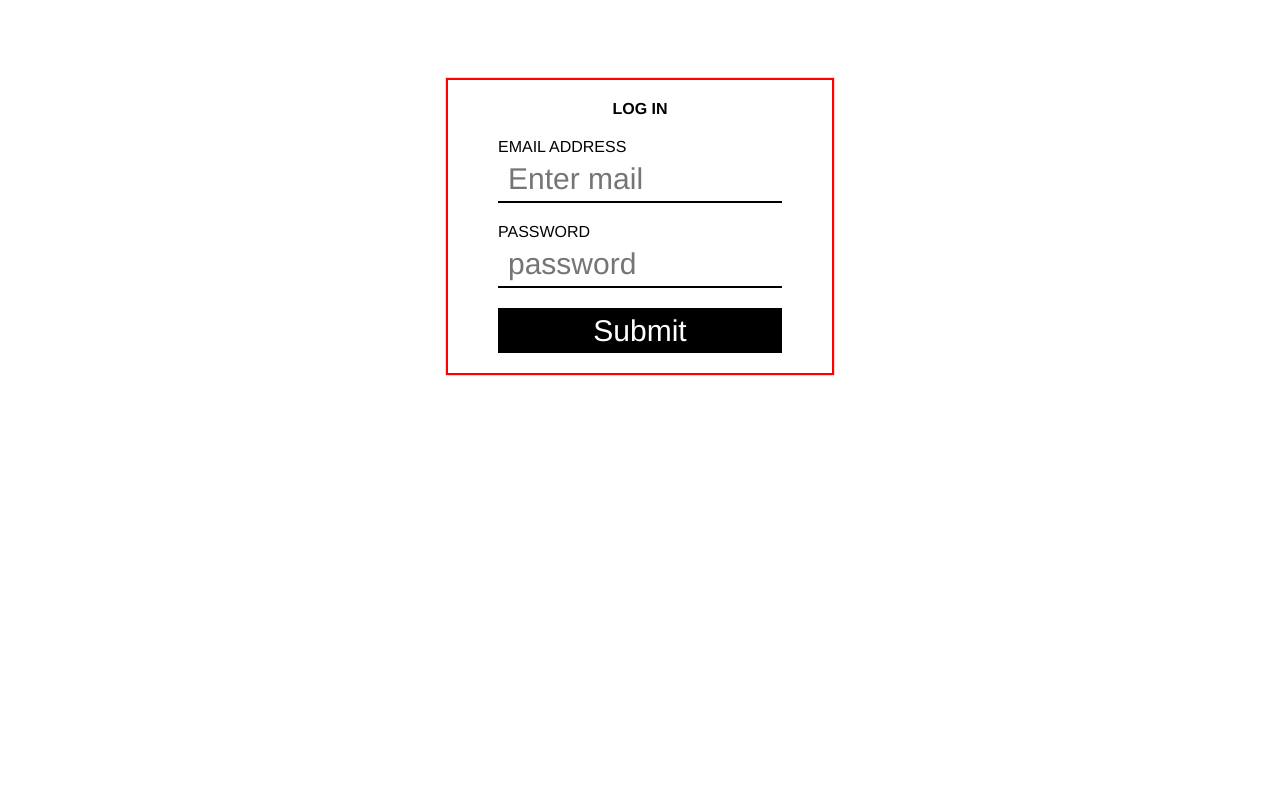
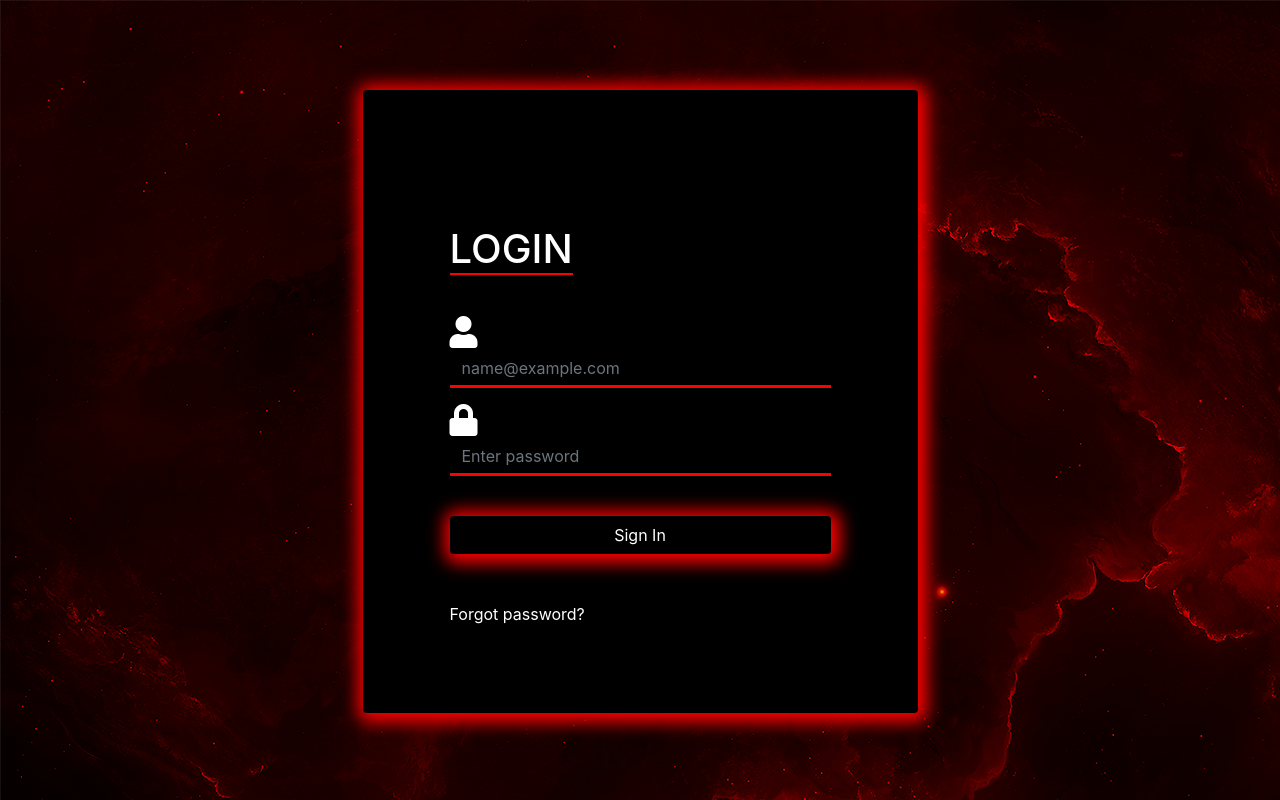
Before and after one commit to PrinceAzu/JavaScript_Practice, a plain HTML site: page index.html in a window 1280 px wide. Drawn offline with Linux system fonts and the light colour scheme.

Commit message:
Login page

```diff
--- a/Assets/CSS/display.css
+++ b/Assets/CSS/display.css
@@ -17,3 +17,7 @@
 .w-70 {
     width: 70%;
 }
+
+.w-100 {
+    width: 100%;
+}
--- /dev/null
+++ b/Assets/CSS/space.css
@@ -0,0 +1,28 @@
+.mt-10 {
+    margin-top: 10px;
+}
+
+.mt-20 {
+    margin-top: 20px;
+}
+
+.mt-60 {
+    margin-top: 60px;
+}
+
+.mt-70 {
+    margin-top: 70px;
+}
+
+.mt-90 {
+    margin-top: 90px;
+}
+
+.pt-0 {
+    padding-top: 0;
+}
+
+.px-50 {
+    padding-left: 50px;
+    padding-right: 50px;
+}
--- /dev/null
+++ b/Assets/CSS/styles.css
@@ -0,0 +1,55 @@
+@import url('./display.css');
+@import url('./space.css');
+
+* {
+    text-decoration: none;
+    list-style: none;
+    outline: none;
+}
+
+body {
+    background: url(../Images/807540.png);
+    /* background-position: center; */
+}
+
+.centered {
+    display: flex;
+    align-items: center;
+    justify-content: center;
+}
+
+.bg-black {
+    background-color: black;
+}
+
+.box-shadow {
+    box-shadow: 2px 2px 17px 7px red;
+}
+
+form {
+    padding: 50px 50px;
+    /* margin: 10vh auto 0 auto; */
+    /* box-shadow: 0 0 1px 2px red; */
+}
+
+
+h4 {
+    font-size: 40px;
+    border-bottom: 2px solid red;
+    display: inline-block;
+}
+
+.color {
+    color: white;
+}
+
+.no-border {
+    border: 0;
+    box-shadow: none;
+    background-color: transparent;
+    border-radius: 0;
+}
+
+.red-bottom {
+    border-bottom: 3px solid red;
+}
--- a/index.html
+++ b/index.html
@@ -4,27 +4,30 @@
     <meta charset="UTF-8">
     <meta name="viewport" content="width=device-width, initial-scale=1.0">
     <meta http-equiv="X-UA-Compatible" content="ie=edge">
-    <!-- <link rel="stylesheet" href="./Assets/CSS/bootstrap.min.css"> -->
-    <link rel="stylesheet" href="./Assets/CSS/style.css">
+    <link rel="stylesheet" href="./Assets/CSS/bootstrap.min.css">
+    <link rel="stylesheet" href="./Assets/CSS/styles.css">
+    <link rel="stylesheet" href="https://cdnjs.cloudflare.com/ajax/libs/font-awesome/5.9.0/css/all.min.css">
     <title>Login Page</title>
 </head>
 <body>
-    <form class="">
-        <h4 class="centered">LOG IN</h4>
-        <div class="form-group input-group">
-            <label class="form-control-label" for="email">Email Address</label>
-            <input class="form-control name="email" id="email" placeholder="Enter mail" type="text">
+    <div class="container">
+        <div class="card text-white bg-black w-50 mx-auto mt-90 p-3 box-shadow">
+            <div class="card-body">
+                <form class="">
+                    <h4 class="mt-5">LOGIN</h4>
+                    <hr>
+                    <div class="form-group w-100">
+                        <i class="fas fa-user fa-2x"></i>
+                        <input class="form-control no-border red-bottom" type="text" id="email" placeholder="name@example.com" name="email">
+                    </div>
+                    <div class="form-group w-100">
+                        <i class="fas fa-lock fa-2x"></i>
+                        <input class="form-control no-border red-bottom" id="password" placeholder="Enter password" type="password">
+                    </div>
+                    <button class="btn bg-black mt-4 w-100 box-shadow color mb-5" type="submit">Sign In</button>
+                    <a class="text-white" href="#">Forgot password?</a>
+                </form>
+            </div>
         </div>
-        <div class="form-group input-group w-40">
-            <label class="form-control-label">Password</label>
-            <input class="form-control " name="password" id="password" placeholder="password">
-        </div>
-        <div class="input group">
-            <button class="btn ">Submit</button>
-        </div>
-
-
-    </form>
-
 </body>
 </html>
```
Also changed, not shown: Assets/Images/146084.png (added), Assets/Images/227303.jpg (added), Assets/Images/807540.png (added), Assets/Images/abstraction_red_black_133668_2048x1152.jpg (added), 1 other file.
